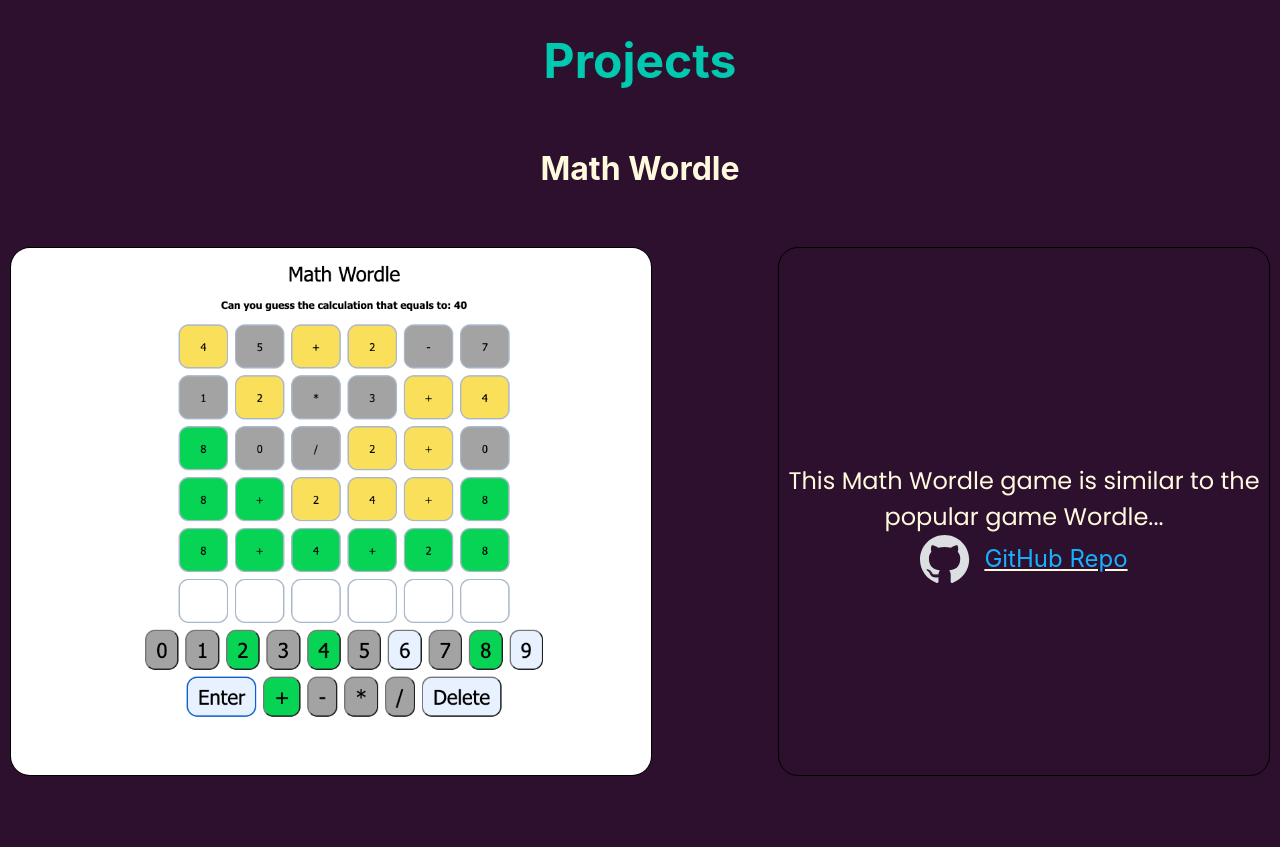
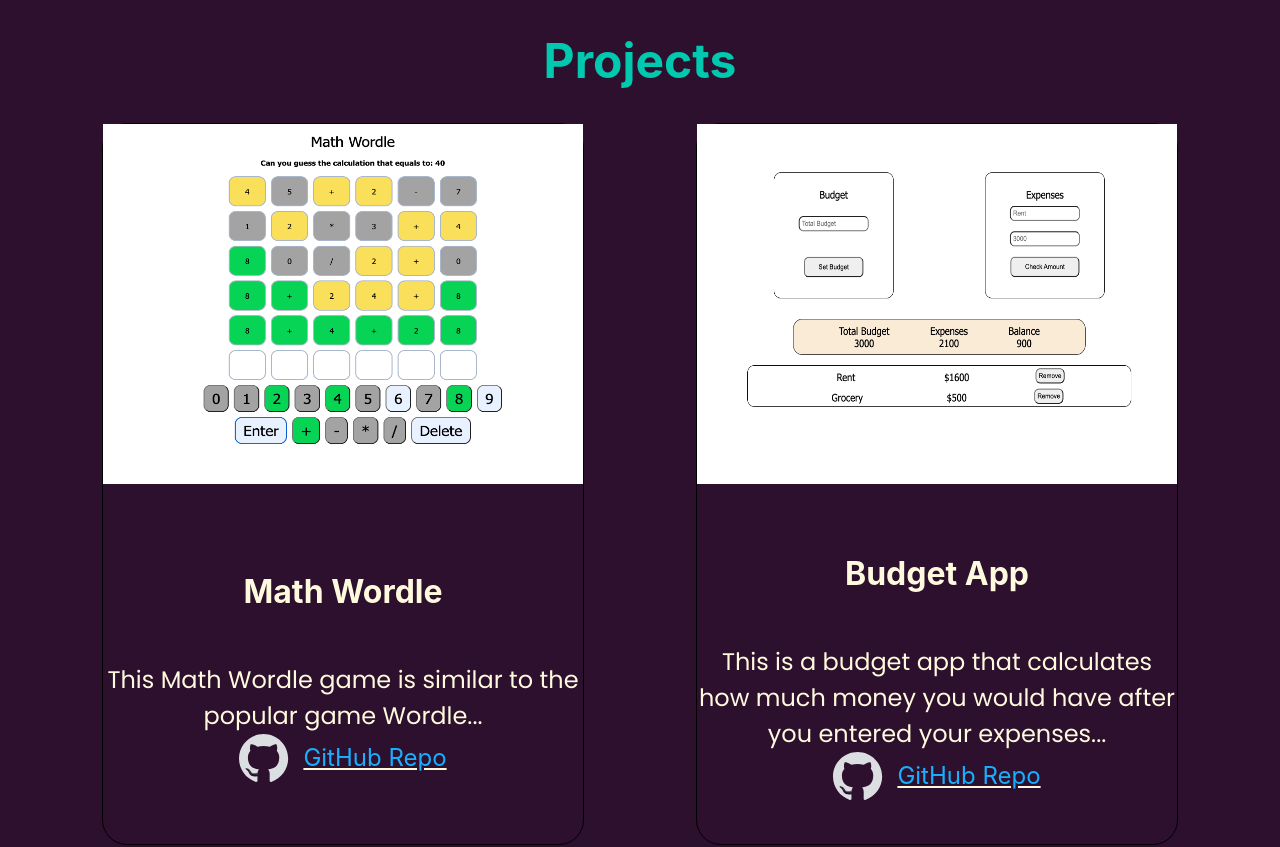
Before and after one commit to TackWooLee-Leon/Leon-s-Site, a React (Create React App) app: page / in a window 1280 px wide. Shown: the part 1060-1907 px from the top of the page. Built offline with nearby package versions, Linux system fonts and the light colour scheme.

Commit message:
Change project layout

```diff
--- a/src/Components/ProjectsDisplay.js
+++ b/src/Components/ProjectsDisplay.js
@@ -4,11 +4,10 @@ export default function ProjectsDisplay({info}) {
     console.log(info);
     return (
         <section id="projects" className={styles.projectContainer}>
-
-            <h1 className={styles.projectName}>{info.name}</h1>
             <div className={styles.projectInformation}>
                 <img className={styles.projectImg} src={info.src} alt={info.alt}></img>
-                <div className={styles.wrapper}>
+                <div className={styles.projectDescriptionWrapper}>
+                    <h1 className={styles.projectName}>{info.name}</h1>
                     <p> {info.description} </p>
                     <div className={styles.repo}>
                         <img src="/images/github.svg" alt="GitHub Logo"></img>
--- a/src/Components/ProjectsDisplay.module.css
+++ b/src/Components/ProjectsDisplay.module.css
@@ -1,5 +1,3 @@
-
-
 .projectName {
     /* font-family: 'Poppins', sans-serif;    */
     font-size: 2rem;
@@ -8,56 +6,58 @@
 
 .projectContainer{
     background-color: #2c102d;
-    height: 100vh;
     padding: 0 10px 0 10px;
-    display: flex;
-    flex-direction: column;
+
 }
 
 .projectInformation {
     /* border: 1px solid blue; */
     display: flex;
     justify-content: center;
-    margin: 2rem 0 5rem 0;
-    column-gap: 10%;
+    flex-direction: column;
+    align-items: center;
+    border: 1px solid black;
+    width: 30rem;
+    height: 45rem;
+    border-radius: 25px;
 }
 
 .projectImg {
-    border: 1px solid black;
-    border-radius: 20px;
-    max-width: 40rem;
+    width: 30rem;
+    height: 25rem;
+    overflow: hidden;
 }
 
 /* to contain paragraph and span */
 
-.wrapper {
+.projectDescriptionWrapper {
     display: flex;
     justify-content: center;
     flex-direction: column;
-    border: 1px solid black;
-    border-radius: 20px;
-    width: 40rem;
+    width: 30rem;
+    height: 25rem;
 }
 
-.wrapper p {
-    width: 100%;
+.projectDescriptionWrapper p {
+
+
     font-size: 1.5rem;
     line-height: 1.5;
     font-family: 'Poppins', sans-serif;
 }
 
-.wrapper span {
+.projectDescriptionWrapper span {
     font-size: 1.5rem;
     line-height: 3rem;
     text-decoration: underline;
 }
 
-.wrapper span a {
+.projectDescriptionWrapper span a {
     color: #19AFFF;
     text-decoration: none;
 }
 
-.wrapper span a:visited {
+.projectDescriptionWrapper span a:visited {
     color: #19AFFF;
 }
 
@@ -72,5 +72,4 @@
 
 .repo img {
     width: 4rem;
-    height: 100%;
 }
--- a/src/ProjectSection.js
+++ b/src/ProjectSection.js
@@ -7,11 +7,12 @@ export default function ProjectSection({info}) {
     return (
       <div className={styles.projectSection}>
             <h1 className={styles.projectHeader}>Projects</h1>
-          <div className='projectsGrid'>
+          <div className={styles.projectsGrid}>
             {projectsList.map((item)=> {
             return (<ProjectsDisplay info={item} key={item.name}/>)
         })}
-        </div>
+          </div>
+
       </div>
     )
 }
--- a/src/ProjectSection.module.css
+++ b/src/ProjectSection.module.css
@@ -5,7 +5,13 @@
 
 .projectHeader {
     font-size: 3rem;
-    z-index: 1;
+    /* z-index: 1;     */
     color: #00C9B0;
     background-color: #2c102d;
-  }
+}
+
+.projectsGrid {
+    display: flex;
+    flex-direction: row;
+    justify-content: space-evenly;
+}
```
